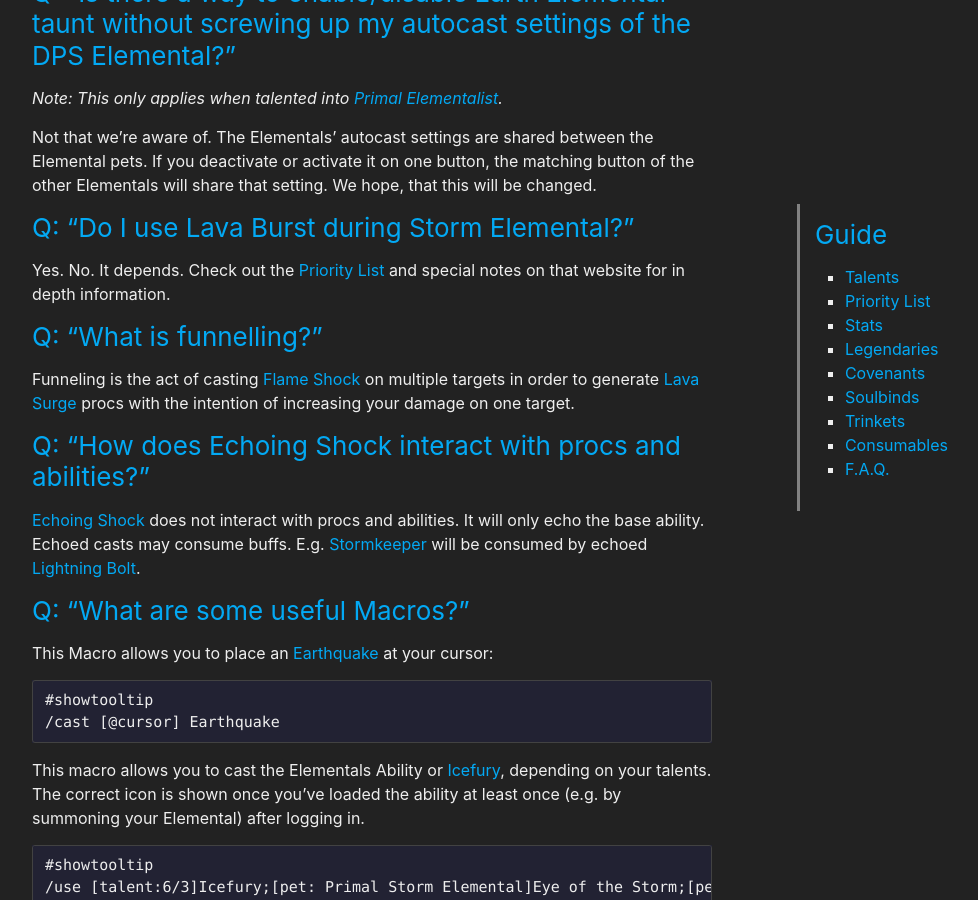
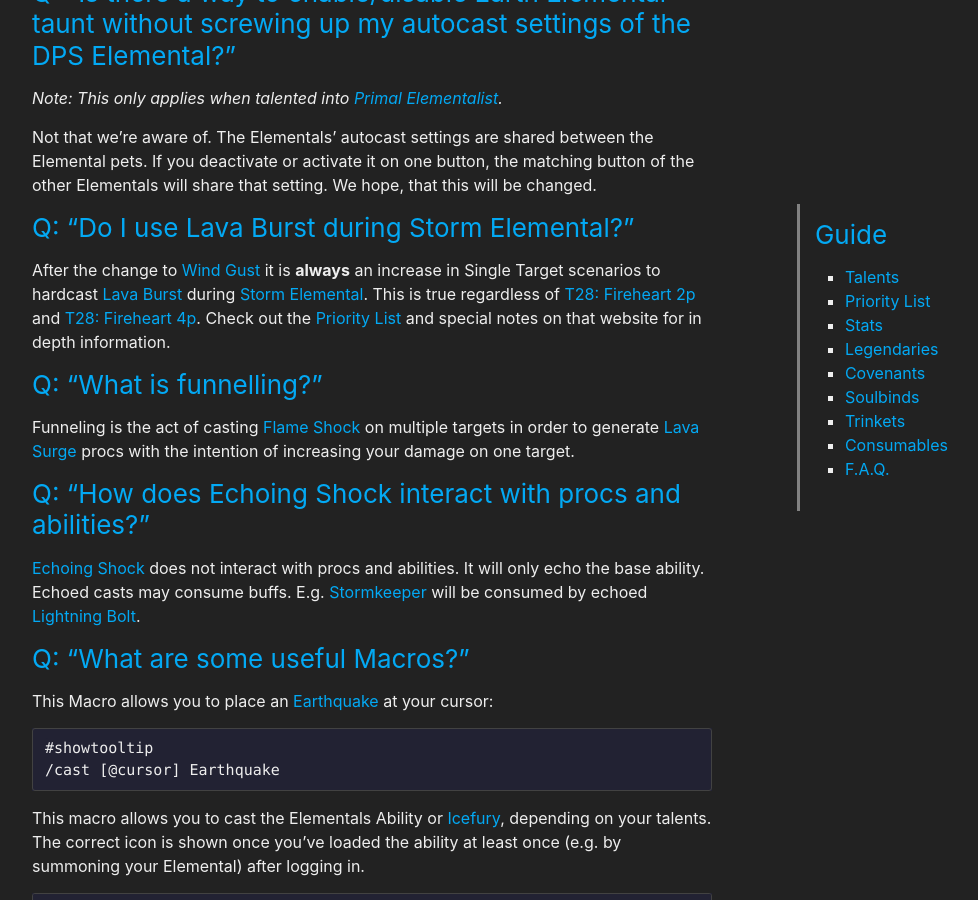
Before and after one commit to stormearthandlava/stormearthandlava.github.io, a Jekyll site: the page built from guide/general/faq.md, in a window 1280 px wide and 900 px high, scrolled down 1910 px. Shown: the whole window, without its empty margins (268-1246 px from the left). Built offline with Jekyll 4.4.1, drawn with Linux system fonts in a browser that asks for light colours; a script that is not in the unit is left out; some of the changed text lies outside the part shown.

Commit message:
Update faq.md

```diff
--- a/guide/general/faq.md
+++ b/guide/general/faq.md
@@ -40,7 +40,7 @@ In 9.2 with [Tier Set](https://www.wowhead.com/item-set=1499/theurgic-starspeake
 Not that we're aware of. The Elementals' autocast settings are shared between the Elemental pets. If you deactivate or activate it on one button, the matching button of the other Elementals will share that setting. We hope, that this will be changed.
 
 ### Q: "Do I use {{ site.data.spell.lvb }} during {{ site.data.talent.se }}?"
-Yes. No. It depends. Check out the [Priority List]({{ site.baseurl }}{% link guide/general/priority_list.md %}) and special notes on that website for in depth information.
+After the change to {{ site.data.spell.wind_gust }} it is **always** an increase in Single Target scenarios to hardcast {{ site.data.spell.lvb }} during {{ site.data.talent.se }}. This is true regardless of {{ site.data.item.t28_2 }} and {{ site.data.item.t28_4 }}. Check out the [Priority List]({{ site.baseurl }}{% link guide/general/priority_list.md %}) and special notes on that website for in depth information.
 
 ### Q: "What is funnelling?"
 Funneling is the act of casting {{ site.data.spell.fs }} on multiple targets in order to generate {{ site.data.spell.ls }} procs with the intention of increasing your damage on one target.
```
Also changed, not shown: other parts of guide/general/faq.md (+1 -1 lines).
